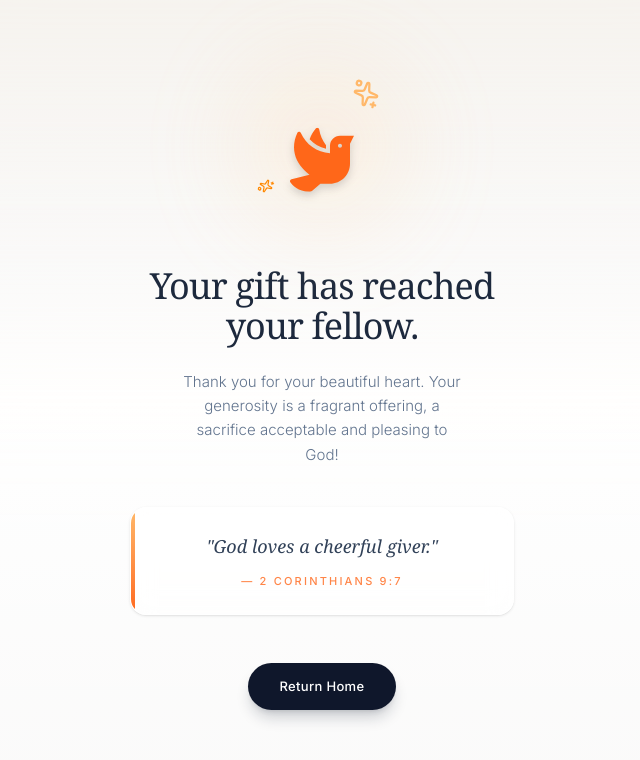
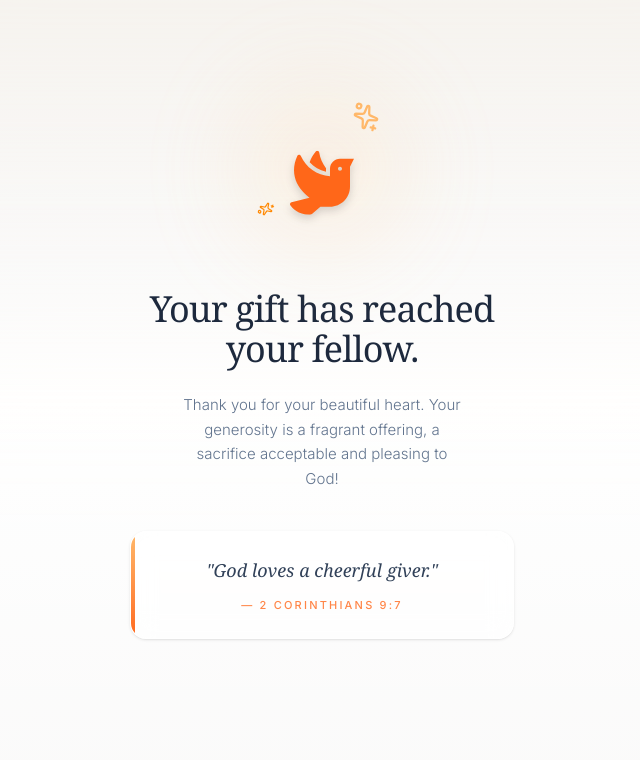
Before and after one commit to 4kilo-fellowship/my-fellow-website, a Next.js app: page /payment-success in a window 1280 px wide. Shown: the top 760 px of the page, without its empty margins (318-958 px from the left). Built offline with nearby package versions, Linux system fonts and the light colour scheme.

Commit message:
chore: remove return home link from payment success page

```diff
--- a/app/payment-success/page.tsx
+++ b/app/payment-success/page.tsx
@@ -113,19 +113,6 @@ export default function PaymentSuccessPage() {
             — 2 Corinthians 9:7
           </p>
         </motion.div>
-
-        <motion.div
-          initial={{ opacity: 0, y: 10 }}
-          animate={{ opacity: 1, y: 0 }}
-          transition={{ duration: 0.8, delay: 1.8 }}
-        >
-          <Link
-            href="/"
-            className="inline-flex items-center justify-center px-8 py-3.5 bg-slate-900 text-white text-[13px] font-medium tracking-wide rounded-full shadow-lg shadow-slate-900/20 hover:bg-slate-800 hover:scale-105 transition-all duration-300 active:scale-95"
-          >
-            Return Home
-          </Link>
-        </motion.div>
       </motion.div>
     </div>
   );
```
